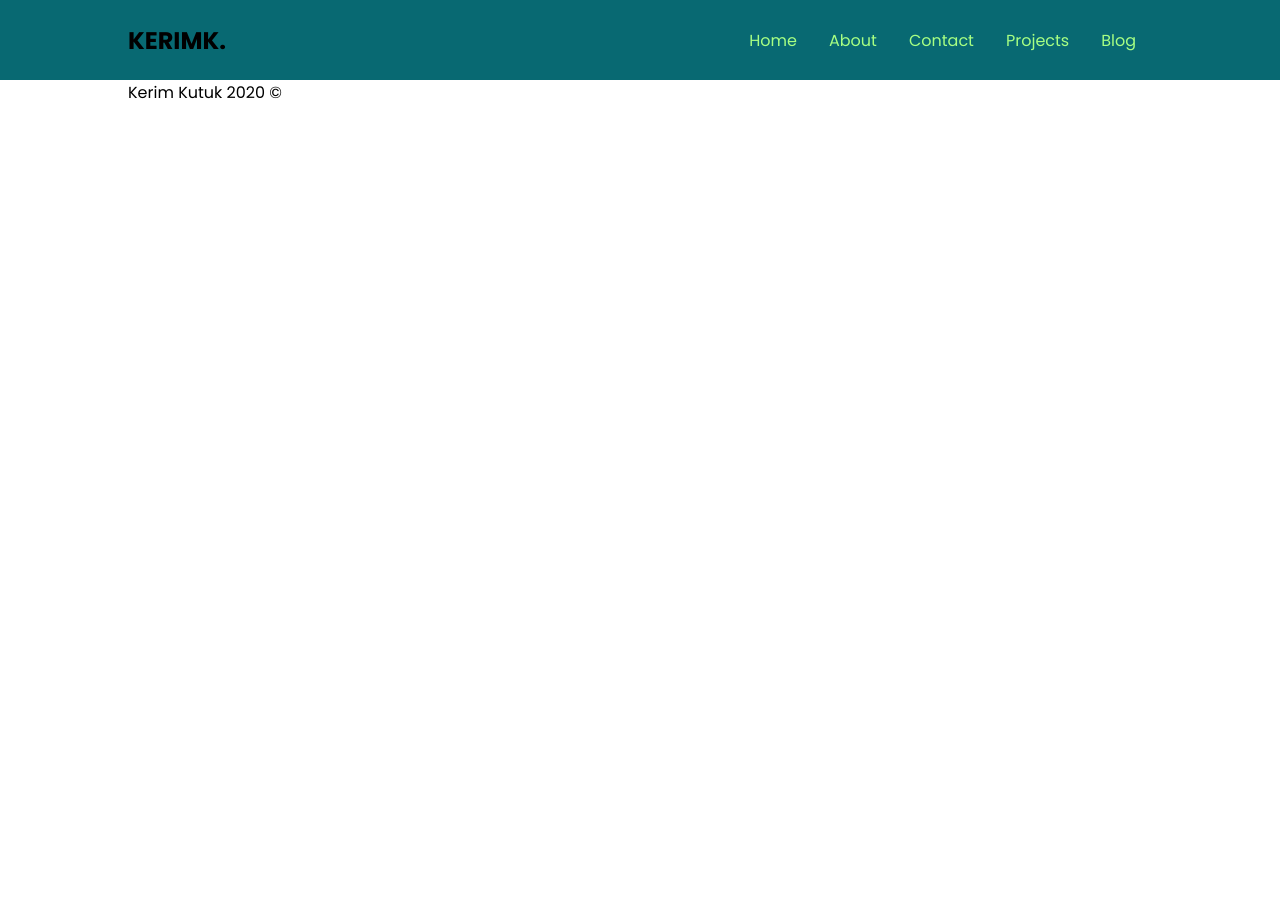
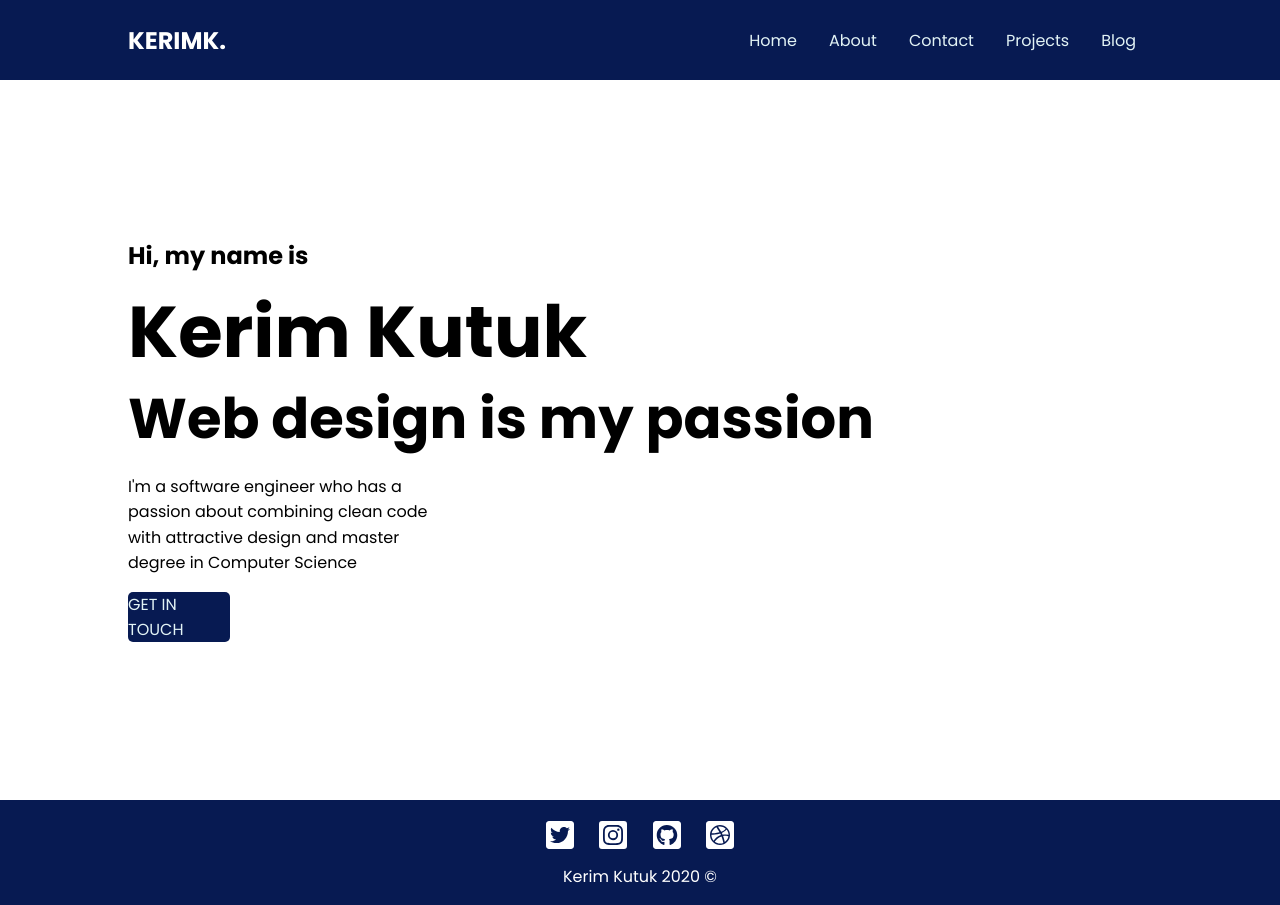
Before and after one commit to kutukmu/Gatsby-portfolio, a Gatsby site: page / in a window 1280 px wide. Before the commit the page ends 800 px from the top, so only its background shows below. Built offline with nearby package versions, Linux system fonts and the light colour scheme; Gatsby itself is replaced by a stand-in of ours.

Commit message:
hero header

```diff
--- a/src/Components/Footer/Footer.js
+++ b/src/Components/Footer/Footer.js
@@ -1,13 +1,17 @@
 import React from "react";
 import fstyle from "./footer.module.scss"
+import Social from "../../constants/socialLinks"
 const Footer = () => {
 
     return (
-        <section>
-            <div className="container">
-                <div className="wrapper">
+        <section className={fstyle.footer}>
+            <div className={fstyle.container}>
+                <div className={fstyle.wrapper}>
                     <div className={fstyle.inner}>
-                        <div className={fstyle.social}></div>
+                        <div className={fstyle.social}>
+                            <Social />
+                        </div>
+
                         <p>Kerim Kutuk {new Date().getFullYear()} &copy;</p>
                     </div>
                 </div>
--- a/src/Components/Footer/footer.module.scss
+++ b/src/Components/Footer/footer.module.scss
@@ -1,2 +1,48 @@
 @import "../../variables.scss";
 @import "../../main.scss";
+
+.footer{
+    background: $blue;
+    .container{
+        .wrapper{
+            .inner{
+                width:100%;
+                display: flex;
+                flex-direction: column;
+                justify-content: center;
+                align-items: center;
+                padding:1rem 0;
+                .social{
+                    ul{
+                        margin:0;
+                        padding:0;
+                        list-style: none;
+                        display: flex;
+                        justify-content: space-between;
+
+                        width:15vw;
+                        li{
+                            margin:0;
+                            padding:0;
+                            a{
+                                text-decoration: none;
+                                font-size: 2rem;
+                                color:white;
+
+                                &:hover{
+                                    color:white;
+                                }
+
+                            }
+                        }
+                    }
+
+                }
+                p{
+                    color:white;
+                    display: inline;
+                }
+            }
+        }
+    }
+}
--- a/src/Components/Header/Header.js
+++ b/src/Components/Header/Header.js
@@ -8,7 +8,7 @@ const Header = () => {
         <div className={style.container}>
             <div className={style.wrapper}>
                 <div className={style.inner}>
-                    <div className={style.logo}>KerimK.</div>
+                    <div className={style.logo}><Link to="/">KerimK.</Link></div>
                     <nav className={style.nav}>
                         <Navbar />
                     </nav>
--- a/src/Components/Header/Header.module.scss
+++ b/src/Components/Header/Header.module.scss
@@ -3,7 +3,7 @@
 header{
     width:100%;
     height:10vh;
-    background: $light-blue;
+    background: $blue;
     display: flex;
     align-items: center;
     .container{
@@ -13,10 +13,19 @@ header{
                 justify-content: space-between;
                 align-items: center;
                 .logo{
+
+                    a{
+                        text-decoration: none;
                         font-family: $fontfamily;
                         font-size: 24px;
                         text-transform: uppercase;
                         font-weight: 700;
+                        color:white;
+                        &:hover{
+                            color:white;
+                        }
+
+                    }
                 }
                 .nav{
 
@@ -32,14 +41,14 @@ header{
                             padding:0;
                             a{
                                 font-family: $fontfamily;
-                            color:$green;
+                            color:$white;
                             padding:1rem;
                             display: block;
                             border-radius: 5px;
                             text-decoration: none;
                             font-size: 1rem;
                                 &:hover{
-                                background-color: lighten($light-blue, 10%) ;
+                                    color:black;
                                 }
 
                             }
--- /dev/null
+++ b/src/Components/Hero/Hero.js
@@ -0,0 +1,36 @@
+import React from "react"
+import { Link } from "gatsby"
+import style from "./Hero.module.scss"
+const Hero = () => {
+
+    return (
+        <div className={style.hero}>
+            <div className={style.container}>
+                <div className={style.wrapper}>
+
+                    <div className={style.inner}>
+                        <div className={style.line}>
+                            <h5>Hi, my name is </h5>
+                        </div>
+                        <div className={style.line}>
+                            <h1>Kerim Kutuk</h1>
+                        </div>
+
+                        <div className={style.line}>
+                            <h3>Web design is my passion </h3>
+                        </div>
+                        <p>I'm a software engineer who has a passion about combining clean code with attractive design and master degree in Computer Science</p>
+                        <div className={style.touch}>
+                            <Link to="/contact">Get in touch</Link>
+                        </div>
+
+                    </div>
+
+                </div>
+            </div>
+        </div>
+    )
+}
+
+
+export default Hero
--- /dev/null
+++ b/src/Components/Hero/Hero.module.scss
@@ -0,0 +1,62 @@
+@import "../../variables.scss";
+@import "../../main.scss";
+
+.hero{
+    width:100%;
+
+
+    .container{
+        .wrapper{
+            .inner{
+                width:100%;
+                height: 90vh;
+                display: flex;
+                flex-direction: column;
+                align-items: flex-start;
+                justify-content:center;
+                .line{
+                   overflow: hidden;
+                    height: 85px;
+
+                    margin-bottom: .8rem;
+                    &:nth-child(1){
+                        height: 40px;
+                        margin-bottom: 0;
+                    }
+                }
+                h5{
+                    font-size: 1.5rem;
+                }
+                h1{
+                    font-size: 4.5rem;
+                }
+                h3{
+
+                    font-size: 3.5rem;
+                }
+                p{
+                    width:25vw;
+                    line-height: 1.6;
+                }
+                .touch{
+                    margin-top:1rem;
+                    border-radius: 5px;
+                    background: $blue;
+                    width:8vw;
+                    height: 50px;
+                    display: flex;
+                    justify-content: center;
+                    align-items: center;
+                    a{
+                        text-decoration: none;
+                        color:$white;
+                        font-size: 1rem;
+                        text-transform: uppercase;
+
+                    }
+                }
+
+            }
+        }
+    }
+}
--- a/src/Components/Layout/Layout.js
+++ b/src/Components/Layout/Layout.js
@@ -1,9 +1,11 @@
 import React from "react"
 import Header from "../Header/Header"
 import Footer from "../Footer/Footer"
-const Layout = () => {
-    return <div>
+import style from "./Layout.module.scss"
+const Layout = ({ children }) => {
+    return <div className={style.layout}>
         <Header />
+        {children}
         <Footer />
     </div>
 }
--- a/src/Components/Layout/Layout.module.scss
+++ b/src/Components/Layout/Layout.module.scss
@@ -0,0 +1,9 @@
+@import "../../variables.scss";
+@import "../../main.scss";
+
+.layout{
+    min-height: 100vh;
+    display: flex;
+    flex-direction: column;
+    justify-content: space-between;
+}
--- /dev/null
+++ b/src/constants/socialLinks.js
@@ -0,0 +1,46 @@
+import React from "react"
+import { FaTwitterSquare, FaInstagramSquare, FaGithubSquare, FaDribbbleSquare } from "react-icons/fa"
+
+const data = [
+    {
+        id: 1,
+        name: "twitter",
+        url: "https://twitter.com/Gatsbyup1",
+        icon: <FaTwitterSquare className="social-icons" ></FaTwitterSquare>
+    },
+    {
+        id: 2,
+        name: "instagram",
+        url: "https://www.instagram.com/gatsbyup/",
+        icon: <FaInstagramSquare className="social-icons"></FaInstagramSquare>
+    },
+    {
+        id: 3,
+        name: "github",
+        url: "https://github.com/kutukmu",
+        icon: <FaGithubSquare className="social-icons"></FaGithubSquare>
+    },
+    {
+        id: 4,
+        name: "dribble",
+        url: "https://dribbble.com/gatsbyup",
+        icon: <FaDribbbleSquare className="social-icons"></FaDribbbleSquare>
+    }
+]
+
+const links = data.map(link => {
+    return (
+        <li key={link.id}>
+            <a href={link.url} className="social-link">
+                {link.icon}
+            </a>
+        </li>
+    )
+})
+
+
+export default ({ styleClass }) => {
+    return (
+        <ul className={`social-links ${styleClass && ""}`}>{links}</ul>
+    )
+}
--- a/src/pages/index.js
+++ b/src/pages/index.js
@@ -1,12 +1,13 @@
 import React from "react"
 
 import Layout from "../Components/Layout/Layout"
+import Hero from "../Components/Hero/Hero"
 import "../main.scss"
 
 export default function Home() {
   return <div>
     <Layout>
-
+      <Hero />
     </Layout>
 
 
--- a/src/variables.scss
+++ b/src/variables.scss
@@ -3,5 +3,6 @@
 $fontfamily:"Poppins",-apple-system, BlinkMacSystemFont, 'Segoe UI', Roboto, Oxygen, Ubuntu, Cantarell, 'Open Sans', 'Helvetica Neue', sans-serif;
 $green: #a7ff83;
 $turq:#17b978;
-$light-blue:#086972;
+$ligth-blue:#3d5af1;
 $blue:#071a52;
+$white:#e2f3f5
```
Lines whose indentation alone changed are shown as unchanged.
